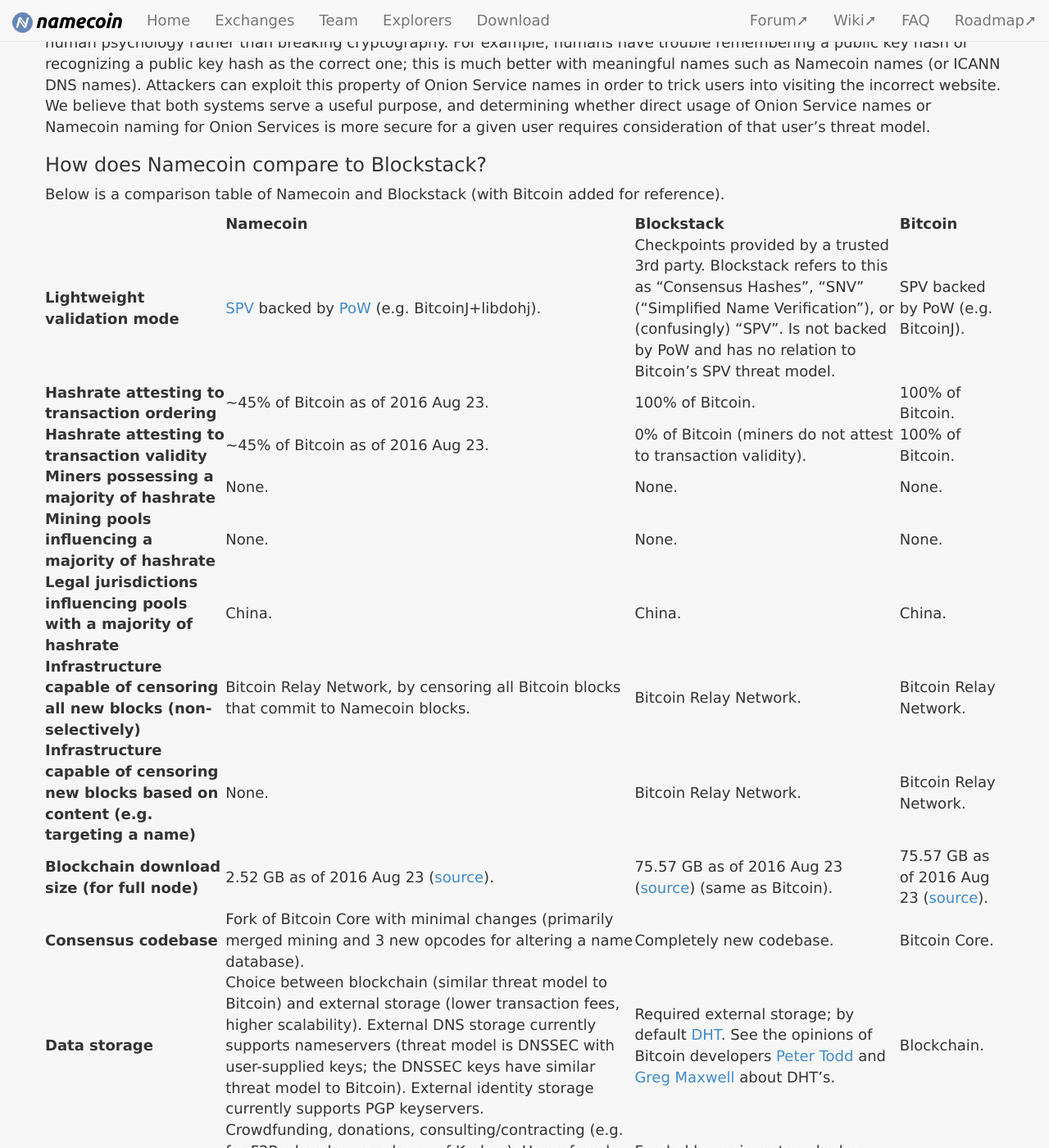
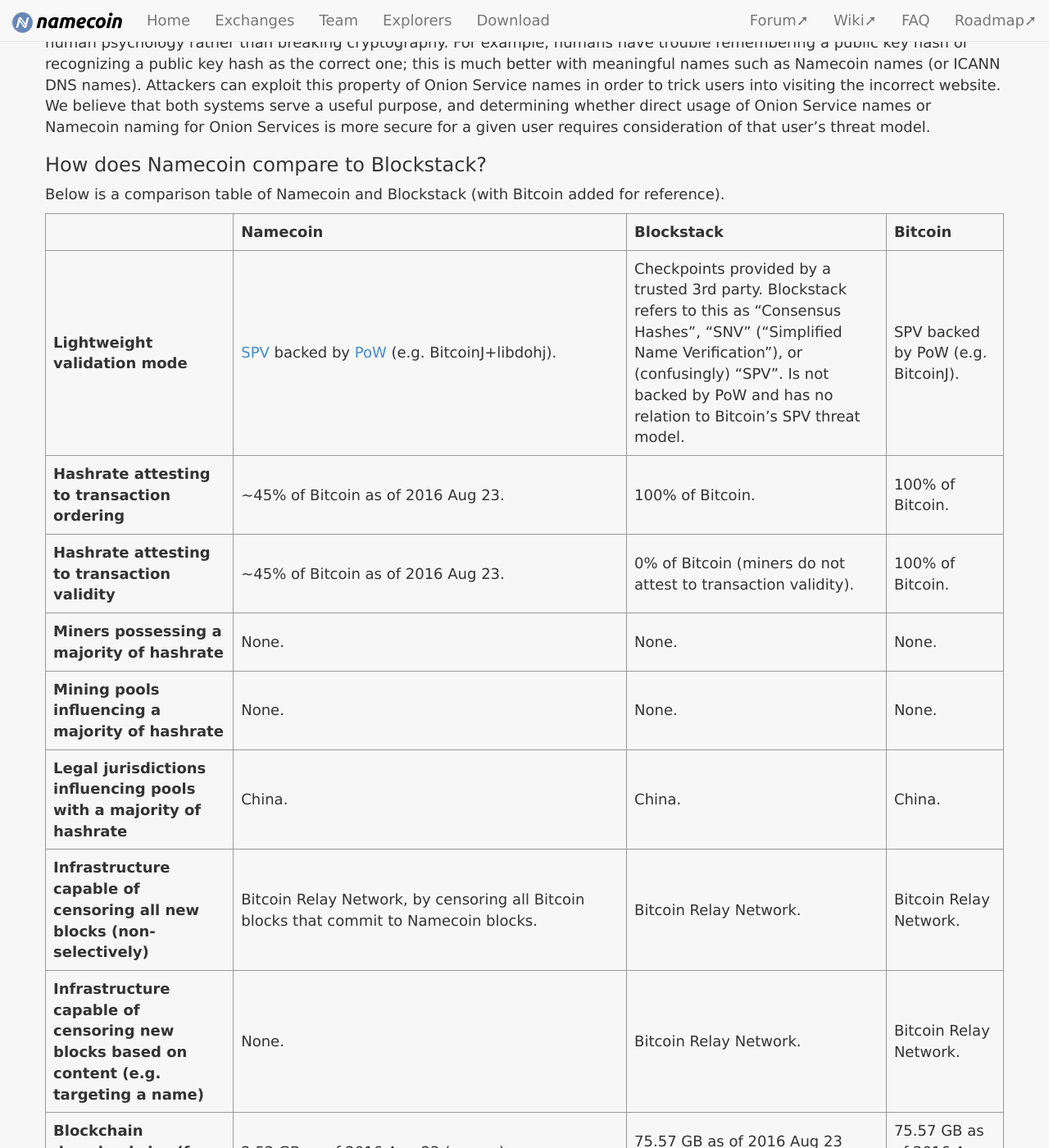
Before and after one commit to JeremyRand/namecoin.org, a Jekyll site: the page built from docs/faq/index.md, in a window 1280 px wide and 1400 px high, scrolled down 4259 px. Shown: the whole window at 82% size. Built offline with Jekyll 4.4.1, drawn with Linux system fonts in a browser that asks for light colours.

Commit message:
Improved display of tables.

```diff
--- a/_includes/style.css
+++ b/_includes/style.css
@@ -87,3 +87,12 @@ nav ul li {
     background: #F7F7F7;
     padding: 40px;
 }
+
+table {
+    border-collapse: collapse;
+}
+
+td, th {
+    border: 1px solid #999;
+    padding: 0.5em;
+}
```
